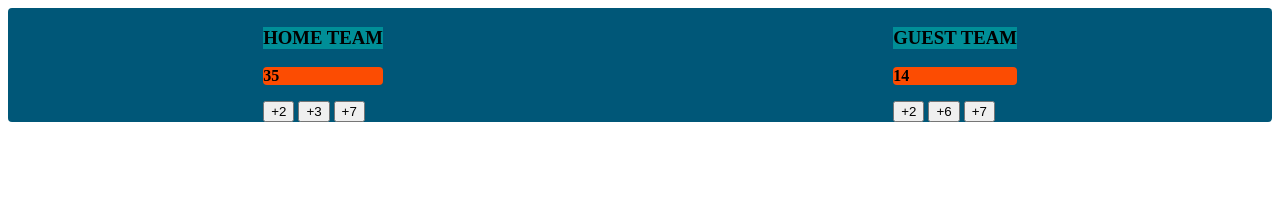
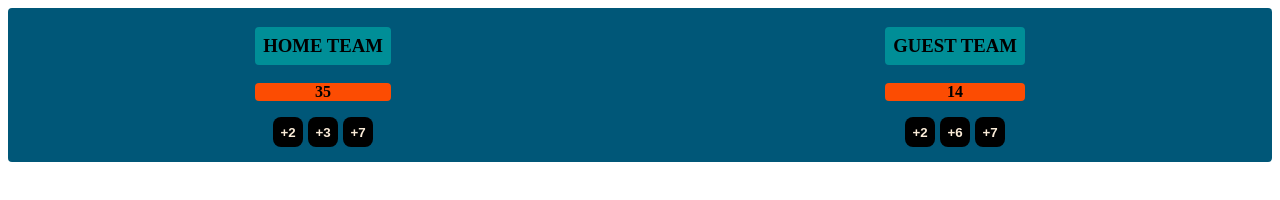
Before and after one commit to chriswebdv/Scrimba-Projects, a plain HTML site: page Project-1/index.html in a window 1280 px wide. Drawn offline with Linux system fonts and the light colour scheme.

Commit message:
style buttons

```diff
--- a/Project-1/styles.css
+++ b/Project-1/styles.css
@@ -3,14 +3,34 @@
   justify-content: space-around;
   background-color: #005778;
   border-radius: 4px;
+  padding-bottom: 15px;
 }
 
 .score {
   background-color: #fc4c02;
   font-weight: bold;
   border-radius: 4px;
+  text-align: center;
 }
 
 h3 {
   background-color: #008e97;
+  padding: 8px;
+  border-radius: 4px;
 }
+
+.buttons {
+  display: flex;
+  justify-content: center;
+  gap: 5px;
+}
+
+button {
+  border: none;
+  border-radius: 8px;
+  height: 30px;
+  width: 30px;
+  color: antiquewhite;
+  font-weight: bold;
+  background-color: black;
+}
```
